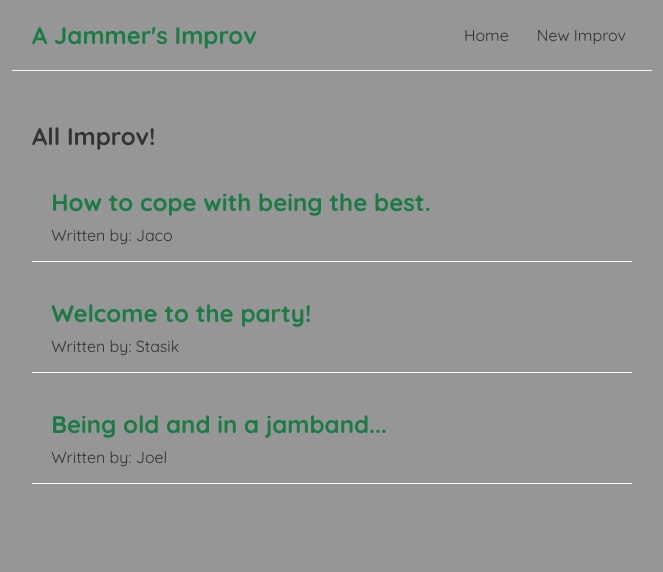
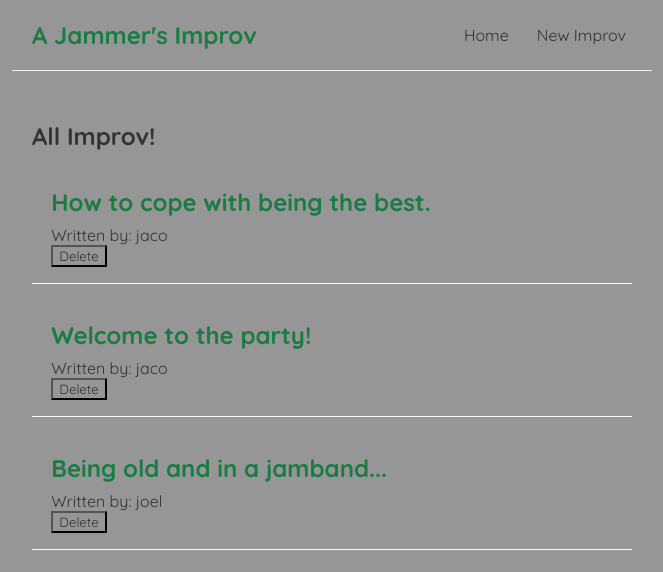
Before and after one commit to kelstrother/a-jammers-improv, a React (Create React App) app: page /create in a window 1280 px wide. Shown: the top 572 px of the page, without its empty margins (308-971 px from the left). Built offline with nearby package versions, Linux system fonts and the light colour scheme; the HTML template or start-up script is replaced by a standard one.

Commit message:
added functionality for a user to delete an entry or improv

```diff
--- a/src/BlogList.js
+++ b/src/BlogList.js
@@ -1,6 +1,6 @@
 import React from 'react'
 
-export default function BlogList({ blogs,title }) {
+export default function BlogList({ blogs,title,handleDelete }) {
 
 
   return (
@@ -10,6 +10,7 @@ export default function BlogList({ blogs,title }) {
         <div className='blog-preview' key={blog.id}>
           <h2>{ blog.title }</h2>
           <p>Written by: { blog.author }</p>
+          <button onClick={() => handleDelete(blog.id)}>Delete</button>
         </div>
       ))}
     </div>
--- a/src/Home.js
+++ b/src/Home.js
@@ -3,14 +3,20 @@ import BlogList from './BlogList'
 
 export default function Home() {
   const [blogs, setBlogs] = useState([
-    { title: 'How to cope with being the best.', body: 'lorem ipsum...', author: 'Jaco', id: 1 },
-    { title: 'Welcome to the party!', body: 'lorem ipsum...', author: 'Stasik', id: 2 },
-    { title: 'Being old and in a jamband...', body: 'lorem ipsum...', author: 'Joel', id: 3 }
+    { title: 'How to cope with being the best.', body: 'lorem ipsum...', author: 'jaco', id: 1 },
+    { title: 'Welcome to the party!', body: 'lorem ipsum...', author: 'jaco', id: 2 },
+    { title: 'Being old and in a jamband...', body: 'lorem ipsum...', author: 'joel', id: 3 }
   ])
+
+  const handleDelete = (id) => {
+    const newBlogs = blogs.filter(blog => blog.id !== id);
+    setBlogs(newBlogs)
+  }
 
   return (
     <div className="home">
-     <BlogList blogs={blogs} title="All Improv!" />
+     <BlogList blogs={blogs} title="All Improv!" handleDelete={handleDelete} />
+     {/* <BlogList blogs={blogs.filter((blog) => blog.author === 'jaco')} title="Jacos Improv" /> */}
     </div>
   );
 }
```
